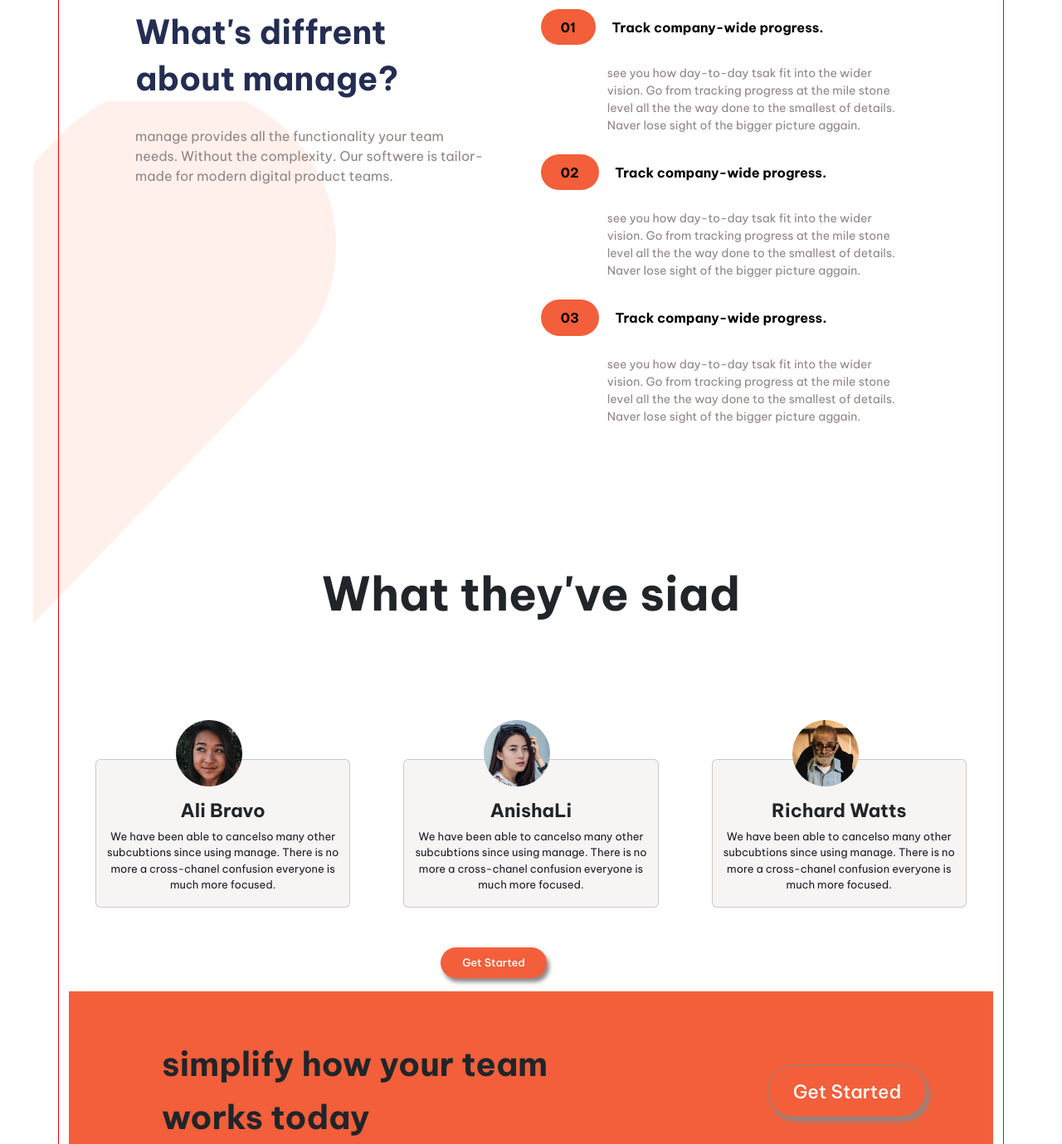
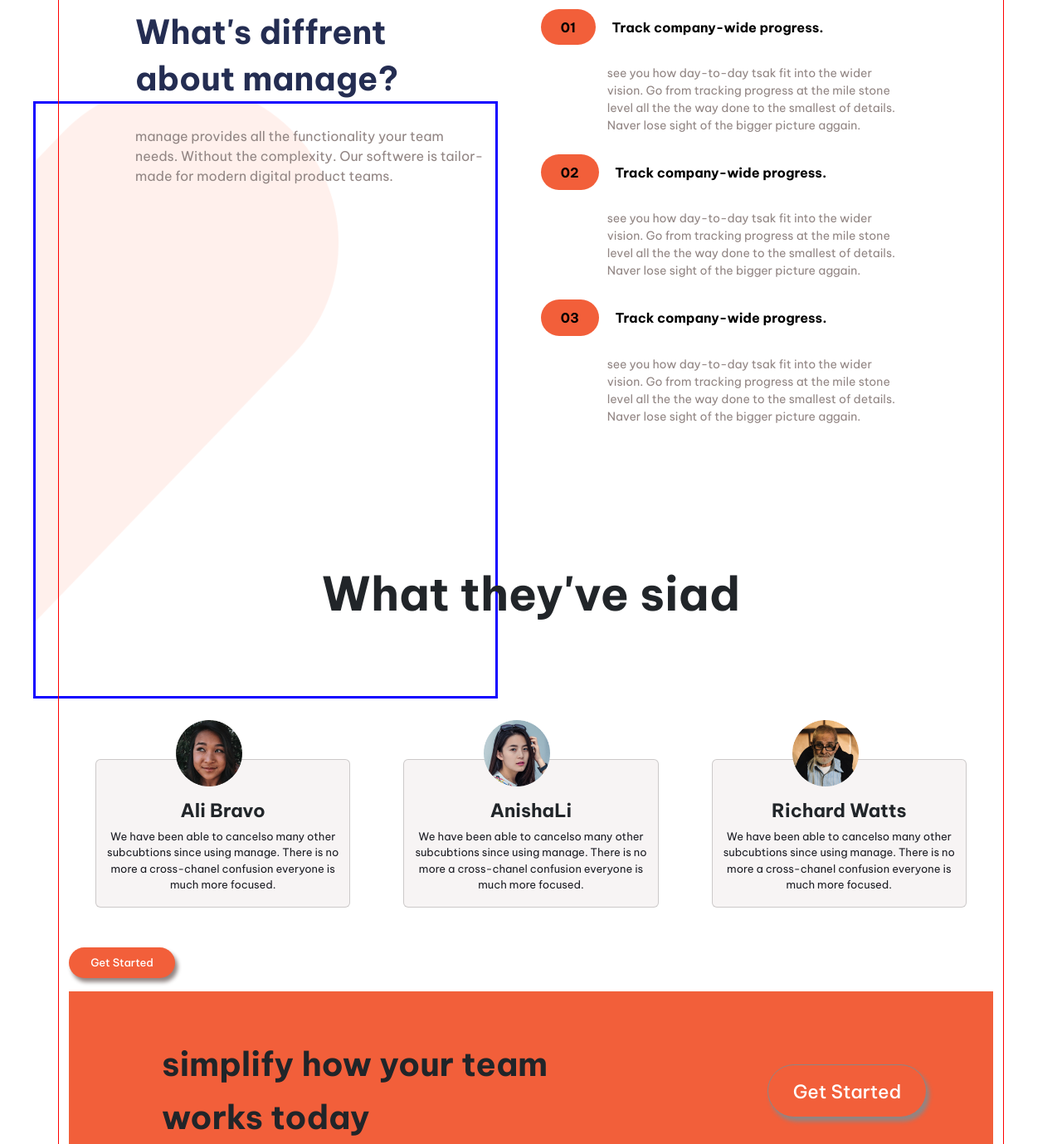
Before and after one commit to Connect4farhan/manage-landing-page-chellenge, a plain HTML site: page index.html in a window 1280 px wide. Shown: the part 758-2137 px from the top of the page at 83% size. Drawn offline with nearby package versions, Linux system fonts and the light colour scheme.

Commit message:
media quree complete

```diff
--- a/style.css
+++ b/style.css
@@ -263,7 +263,7 @@ p {
     height: 45rem;
     z-index: -1;
     overflow: hidden;
-    /* border: .2rem solid rgb(17, 0, 255); */
+    border: .2rem solid rgb(17, 0, 255);
 }
 
 .bg2-image img {
@@ -327,7 +327,7 @@ p {
 }
 
 .btn-card {
-    margin: 1rem 28rem;
+    margin: 1rem auto;
 }
 
 .simplify {
@@ -367,7 +367,8 @@ p {
     padding: 1rem;
     text-align: center;
 }
-.footer {
+
+footer {
     width: 100%;
     height: 15rem;
     background-color: var(--clr-neutral-900);
```
